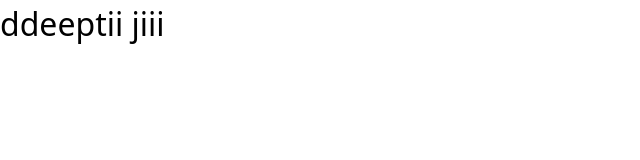
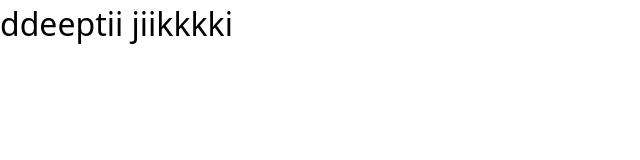
Before and after one commit to deepti-verma28/shopping-site, a Next.js app: page / in a window 1280 px wide. Shown: the top 160 px of the page, without its empty margins (0-640 px from the left). Built offline with nearby package versions, Linux system fonts and the light colour scheme.

Commit message:
OP-001 | testingg

```diff
--- a/app/page.tsx
+++ b/app/page.tsx
@@ -1,7 +1,7 @@
 export default function Home() {
   return (
     <div>
-      <h1 className="text-red text-bold text-[32px]">ddeeptii jiii</h1>
+      <h1 className="text-red text-bold text-[32px]">ddeeptii jiikkkki</h1>
     </div>
   );
 }
```
